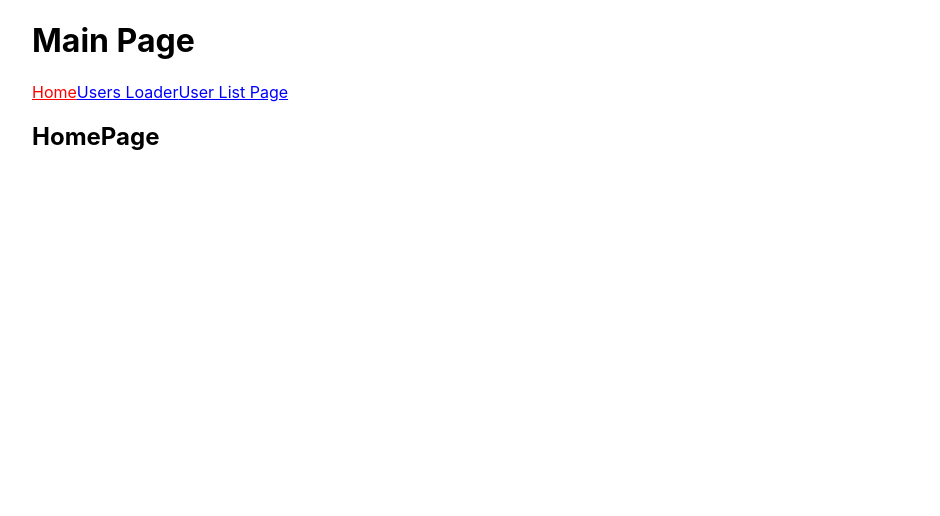
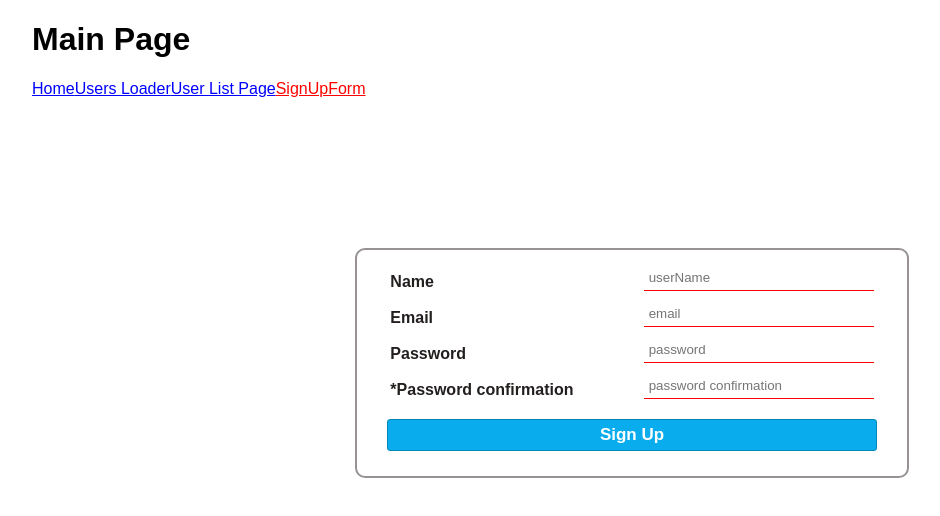
Before and after one commit to Mykola2012/reactRoutingHomework, a React (Create React App) app: page /signUpForm in a window 1280 px wide. Before the commit this address led to /. Shown: the top 516 px of the page, without its empty margins (8-948 px from the left). Built offline with nearby package versions, Linux system fonts and the light colour scheme.

Commit message:
Add /pages

```diff
--- a/src/App.js
+++ b/src/App.js
@@ -5,6 +5,7 @@ import HomePage from './pages/HomePage'
 import UsersLoader from './pages/UsersLoader'
 import UserListPage from './pages/UserListPage'
 import NotFound from './pages/NotFound'
+import SignUpForm from './pages/SindUpForm'
 
 function App () {
   return (
@@ -14,6 +15,7 @@ function App () {
         <Route path='/' element={<HomePage />} />
         <Route path='usersLoader' element={<UsersLoader />} />
         <Route path='userListPage' element={<UserListPage />} />
+        <Route path='signUpForm' element={<SignUpForm />} />
         <Route path='*' element={<NotFound />} />
       </Routes>
     </>
--- a/src/components/Header/index.js
+++ b/src/components/Header/index.js
@@ -18,6 +18,9 @@ const Header = () => (
       <NavLink style={defineNavLinkStyle} to='/userListPage'>
         User List Page
       </NavLink>
+      <NavLink style={defineNavLinkStyle} to='/signUpForm'>
+        SignUpForm
+      </NavLink>
     </nav>
   </header>
 )
--- /dev/null
+++ b/src/pages/SindUpForm/SingUpForm.module.scss
@@ -0,0 +1,60 @@
+* {
+  font-family: sans-serif;
+}
+
+.formContainer {
+  margin: 150px auto;
+  padding: 10px 0;
+  max-width: 550px;
+  min-width: 320px;
+  min-height: 150px;
+  display: flex;
+  flex-direction: column;
+  align-items: center;
+  justify-content: space-around;
+  border: 2px solid rgb(151, 147, 147);
+  border-radius: 10px;
+}
+
+.lableFormSign {
+  padding: 5px 0;
+  width: 100%;
+  display: flex;
+  justify-content: space-evenly;
+  align-items: flex-end;
+}
+
+.spanFormSign {
+  font-weight: bold;
+  width: 40%;
+  color: rgb(36, 31, 31);
+}
+
+.inputFormSign {
+  width: 40%;
+  padding: 5px 5px;
+  border: none;
+  border-bottom: 1px solid gray;
+  outline: none;
+}
+
+.btnFormSign {
+  background-color: rgb(9, 172, 236);
+  border: 1px solid rgb(5, 133, 184);
+  color: white;
+  border-radius: 3px;
+  font-size: 17px;
+  font-weight: bold;
+  margin: 15px 0;
+  width: 89%;
+  padding: 5px 0;
+  cursor: pointer;
+}
+
+.inputValid {
+  border-bottom: 1px solid green;
+}
+
+.inputInvalid {
+  border-bottom: 1px solid red;
+}
--- /dev/null
+++ b/src/pages/SindUpForm/index.js
@@ -0,0 +1,163 @@
+import classNames from 'classnames'
+import React, { Component } from 'react'
+import styles from './SingUpForm.module.scss'
+
+const INITIAL_VALUES = {
+  username: '',
+  email: '',
+  password: '',
+  passwordConfirmation: ''
+}
+const USERNAME_REG_EXPR = /^[a-z0-9_-]{3,16}$/
+const EMAIL_REG_EXPR = /^[A-Z0-9._%+-]+@[A-Z0-9-]+.+.[A-Z]{2,4}$/i
+const PASSWORD_REG_EXPR = /^(?=.*[A-Z].*[A-Z])(?=.*[!@#$&*.])(?=.*[0-9].*[0-9])(?=.*[a-z].*[a-z].*[a-z]).{8,}$/
+
+class SignUpForm extends Component {
+  constructor (props) {
+    super(props)
+
+    this.state = {
+      username: '',
+      isUsernameValid: false,
+      email: '',
+      isEmailValid: false,
+      password: '',
+      isPasswordValid: false,
+      passwordConfirmation: '',
+      isPasswordConfirmationValid: false
+    }
+  }
+
+  handleUsernameChange = ({ target: { value } }) => {
+    this.setState({
+      username: value,
+      isUsernameValid: USERNAME_REG_EXPR.test(value)
+    })
+  }
+
+  handleEmailChange = ({ target: { value } }) => {
+    this.setState({
+      email: value,
+      isEmailValid: EMAIL_REG_EXPR.test(value)
+    })
+  }
+
+  handlePasswordChange = ({ target: { value } }) => {
+    this.setState({
+      password: value,
+      isPasswordValid: PASSWORD_REG_EXPR.test(value)
+    })
+  }
+
+  hanlePasswordConfirmation = ({ target: { value } }) => {
+    const { password } = this.state
+    this.setState({
+      passwordConfirmation: value,
+      isPasswordConfirmationValid: value === password
+    })
+  }
+
+  handleSubmit = e => {
+    const {
+      isUsernameValid,
+      isEmailValid,
+      isPasswordValid,
+      isPasswordConfirmationValid
+    } = this.state
+
+    e.preventDefault()
+
+    isUsernameValid &&
+    isEmailValid &&
+    isPasswordValid &&
+    isPasswordConfirmationValid
+      ? this.setState(INITIAL_VALUES)
+      : alert('Invalid input enter')
+  }
+
+  render () {
+    const {
+      username,
+      email,
+      password,
+      passwordConfirmation,
+      isUsernameValid,
+      isEmailValid,
+      isPasswordValid,
+      isPasswordConfirmationValid
+    } = this.state
+    const usernameClassName = classNames(styles.inputFormSign, {
+      [styles.inputValid]: isUsernameValid,
+      [styles.inputInvalid]: !isUsernameValid
+    })
+    const emailClassName = classNames(styles.inputFormSign, {
+      [styles.inputValid]: isEmailValid,
+      [styles.inputInvalid]: !isEmailValid
+    })
+    const passwordClassName = classNames(styles.inputFormSign, {
+      [styles.inputValid]: isPasswordValid,
+      [styles.inputInvalid]: !isPasswordValid
+    })
+    const passwordConfirmationClassName = classNames(styles.inputFormSign, {
+      [styles.inputValid]: isPasswordConfirmationValid,
+      [styles.inputInvalid]: !isPasswordConfirmationValid
+    })
+
+    return (
+      <form className={styles.formContainer} onSubmit={this.handleSubmit}>
+        <lable className={styles.lableFormSign}>
+          <span className={styles.spanFormSign}>Name</span>
+          <input
+            className={usernameClassName}
+            value={username}
+            onChange={this.handleUsernameChange}
+            type='text'
+            name='userName'
+            placeholder='userName'
+            autoFocus
+          />
+        </lable>
+
+        <lable className={styles.lableFormSign}>
+          <span className={styles.spanFormSign}>Email</span>
+          <input
+            className={emailClassName}
+            value={email}
+            onChange={this.handleEmailChange}
+            type='email'
+            name='email'
+            placeholder='email'
+          />
+        </lable>
+
+        <lable className={styles.lableFormSign}>
+          <span className={styles.spanFormSign}>Password</span>
+          <input
+            className={passwordClassName}
+            value={password}
+            onChange={this.handlePasswordChange}
+            type='password'
+            name='password'
+            placeholder='password'
+          />
+        </lable>
+
+        <lable className={styles.lableFormSign}>
+          <span className={styles.spanFormSign}>*Password confirmation</span>
+          <input
+            className={passwordConfirmationClassName}
+            value={passwordConfirmation}
+            onChange={this.hanlePasswordConfirmation}
+            type='password'
+            name='passwordConfirmation'
+            placeholder='password confirmation'
+            required
+          />
+        </lable>
+        <button className={styles.btnFormSign}> Sign Up</button>
+      </form>
+    )
+  }
+}
+
+export default SignUpForm
```
